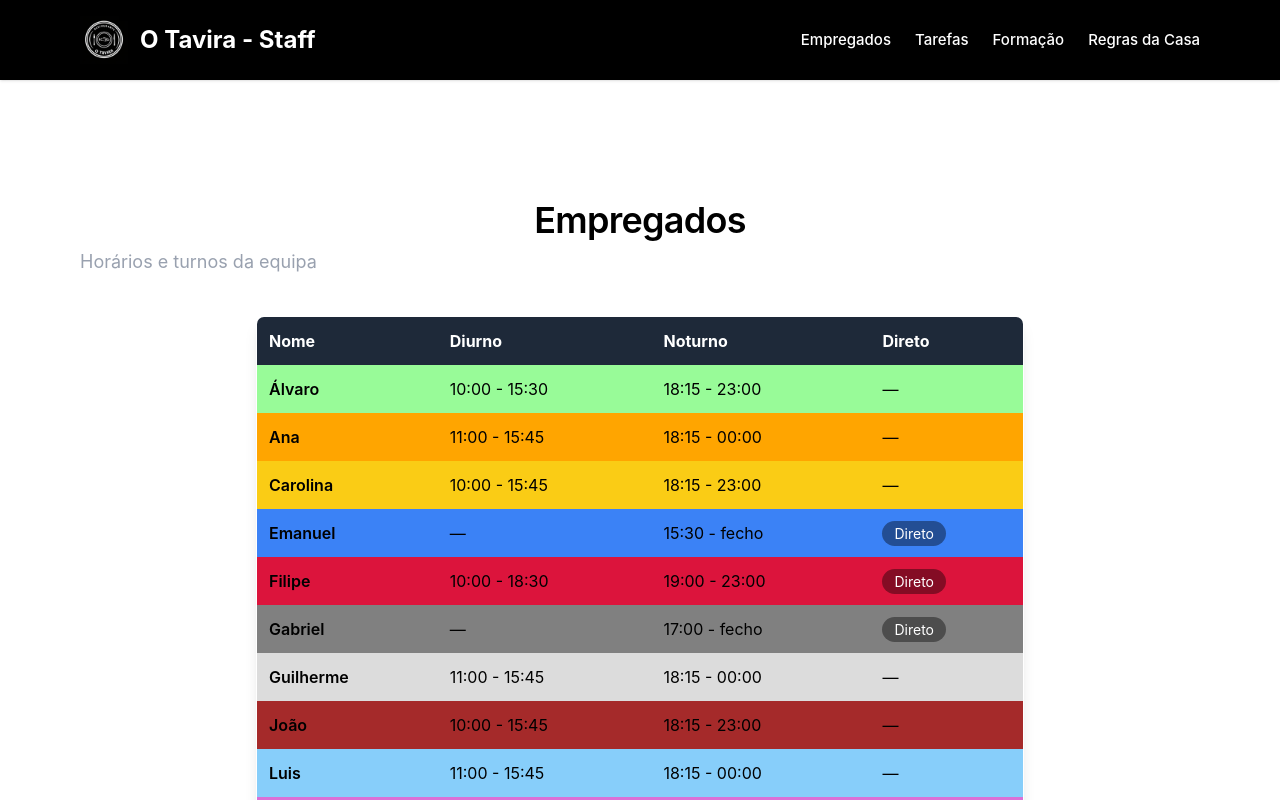
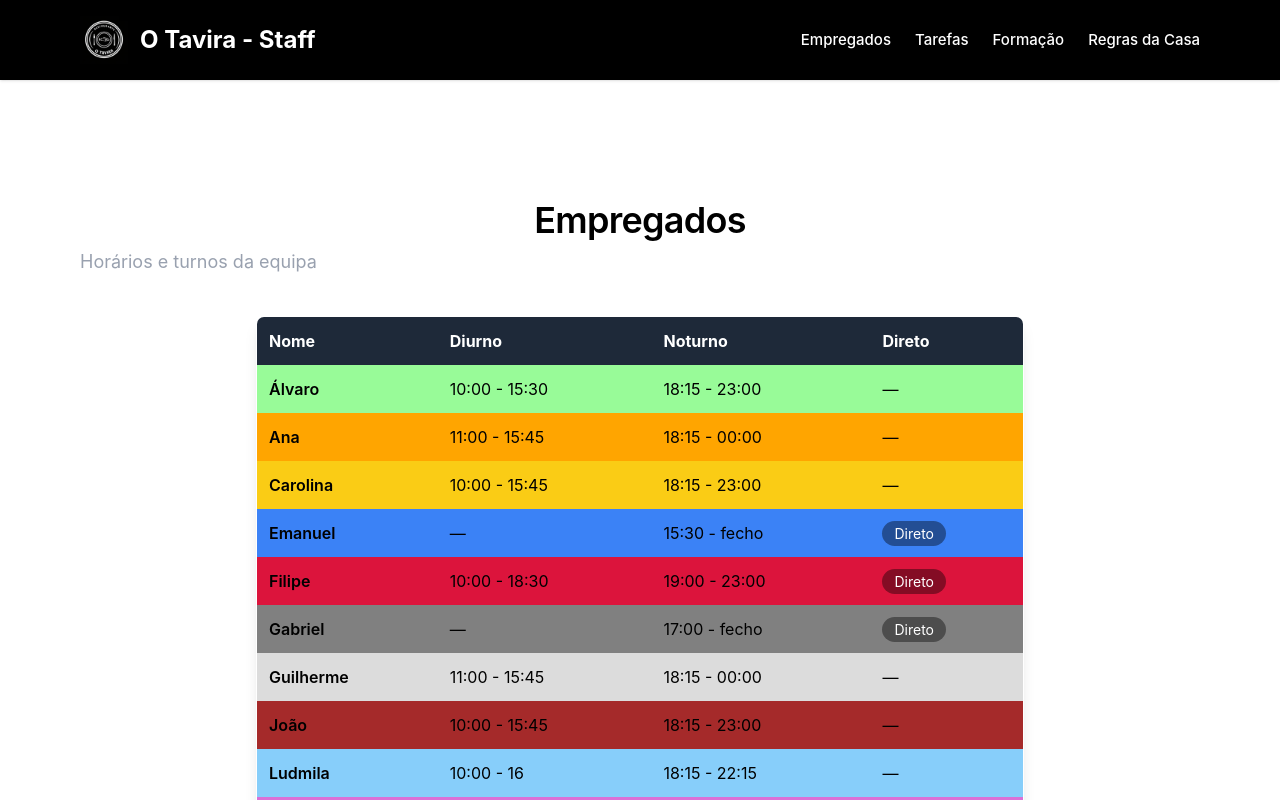
Before and after one commit to webdevmarcia/tavira, a React (Vite) app: page / in a window 1280 px wide. Shown: the top 800 px of the page. Built offline with nearby package versions, Linux system fonts and the light colour scheme.

Commit message:
Luis - Ludmila

```diff
--- a/src/sections/Empregados.jsx
+++ b/src/sections/Empregados.jsx
@@ -8,7 +8,7 @@ const empregados = [
   { nome: "Gabriel", cor: "#808080", diurno: "—", noturno: "17:00 - fecho", direto: true },
   { nome: "Guilherme", cor: "#DCDCDC", diurno: "11:00 - 15:45", noturno: "18:15 - 00:00", direto: false },
   { nome: "João", cor: "#A52A2A", diurno: "10:00 - 15:45", noturno: "18:15 - 23:00", direto: false },
-  { nome: "Luis", cor: "#87CEFA", diurno: "11:00 - 15:45", noturno: "18:15 - 00:00", direto: false },
+  { nome: "Ludmila", cor: "#87CEFA", diurno: "10:00 - 16", noturno: "18:15 - 22:15", direto: false },
   { nome: "Márcia", cor: "#DA70D6", diurno: "10:00 - 16:00", noturno: "18:15 - 23:30", direto: false },
   { nome: "Niki", cor: "#14b8a6", diurno: "11:00 - 15:45", noturno: "18:15 - 00:00", direto: false },
   { nome: "Patrícia", cor: "#FA8072", diurno: "11:00 - 15:45", noturno: "18:15 - 00:00", direto: false },
--- a/src/sections/Tarefas.jsx
+++ b/src/sections/Tarefas.jsx
@@ -12,7 +12,7 @@ const empregados = [
   { nome: "Gabriel", cor: "#808080" },
   { nome: "Guilherme", cor: "#DCDCDC" },
   { nome: "João", cor: "#A52A2A" },
-  { nome: "Luis", cor: "#87CEFA" },
+  { nome: "Ludmila", cor: "#87CEFA" },
   { nome: "Márcia", cor: "#DA70D6" },
   { nome: "Niki", cor: "#14b8a6" },
   { nome: "Patrícia", cor: "#FA8072" },
```
